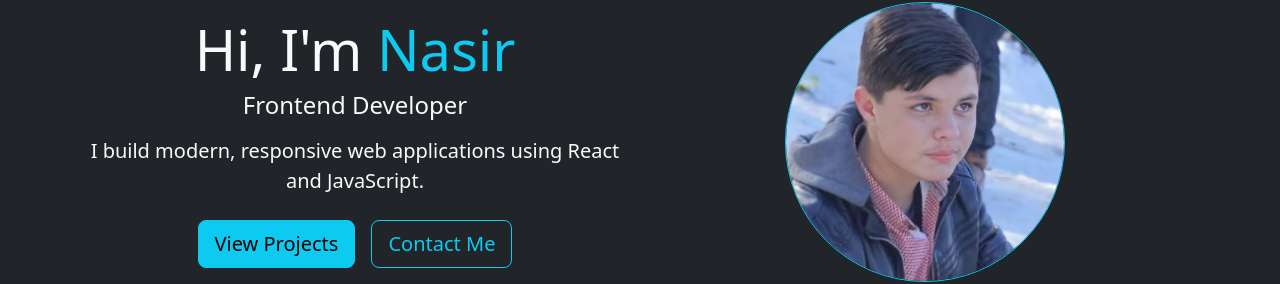
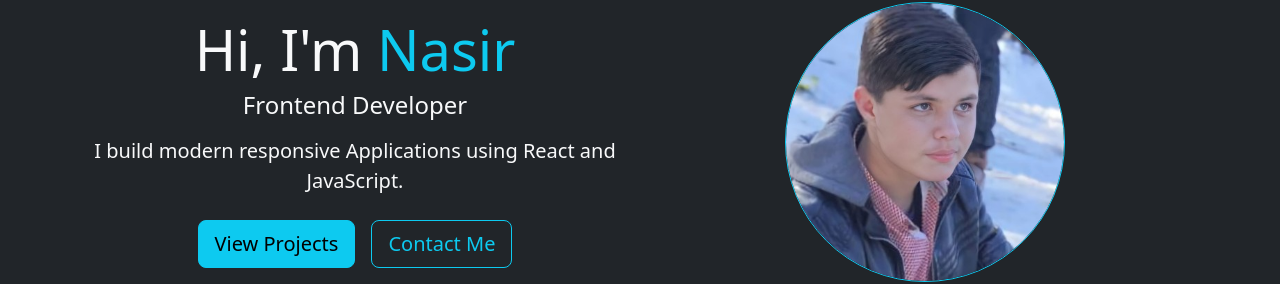
Before and after one commit to Nasir-afridi/Portfolio, a React (Vite) app in the folder Portfolio/: page / in a window 1280 px wide. Shown: the part 314-598 px from the top of the page. Built offline with nearby package versions, Linux system fonts and the light colour scheme.

Commit message:
format and added some content of the file

```diff
--- a/Portfolio/src/components/Navbar/Hero.jsx
+++ b/Portfolio/src/components/Navbar/Hero.jsx
@@ -12,7 +12,7 @@ const Hero = () => {
             </h1>
             <h2 className="h4 fw-light mb-3">Frontend Developer</h2>
             <p className="lead mb-4">
-              I build modern, responsive web applications using React and
+              I build modern responsive Applications using React and
               JavaScript.
             </p>
 
```
